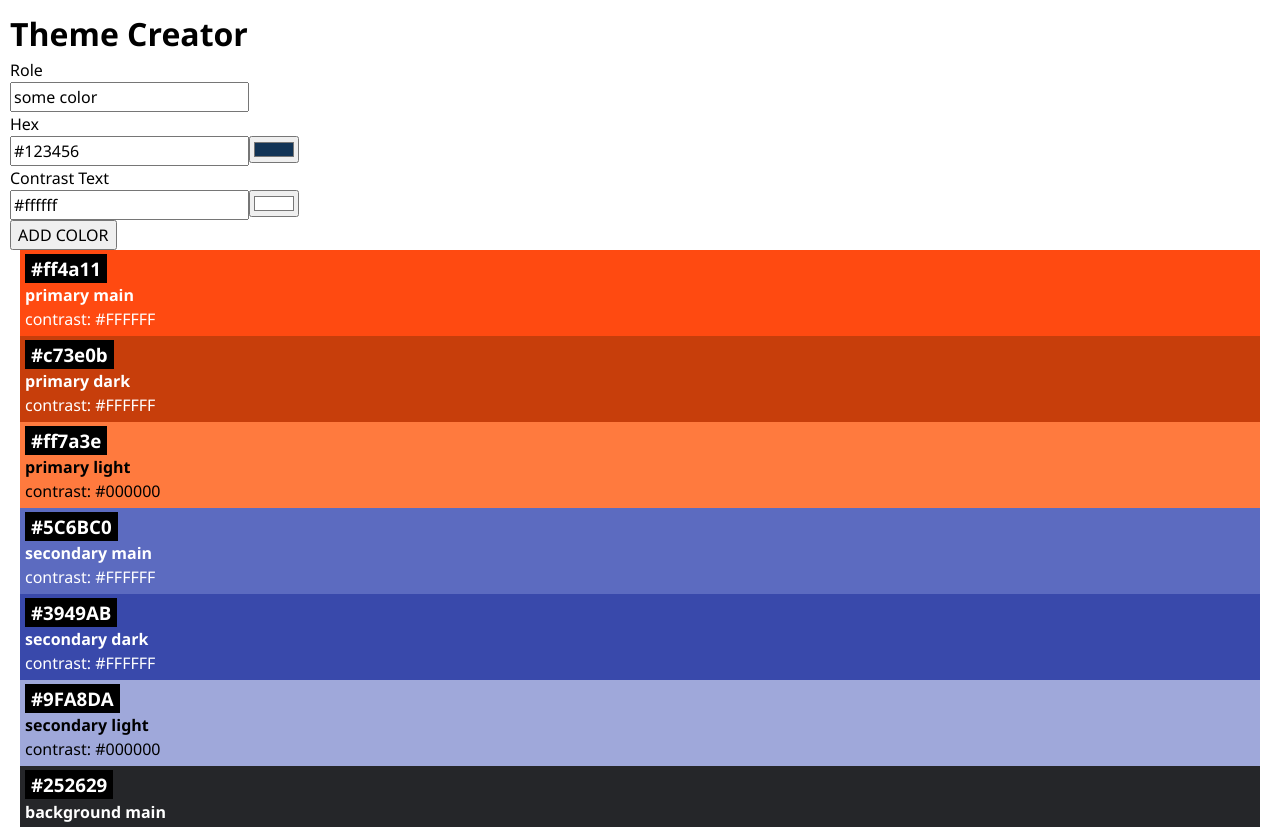
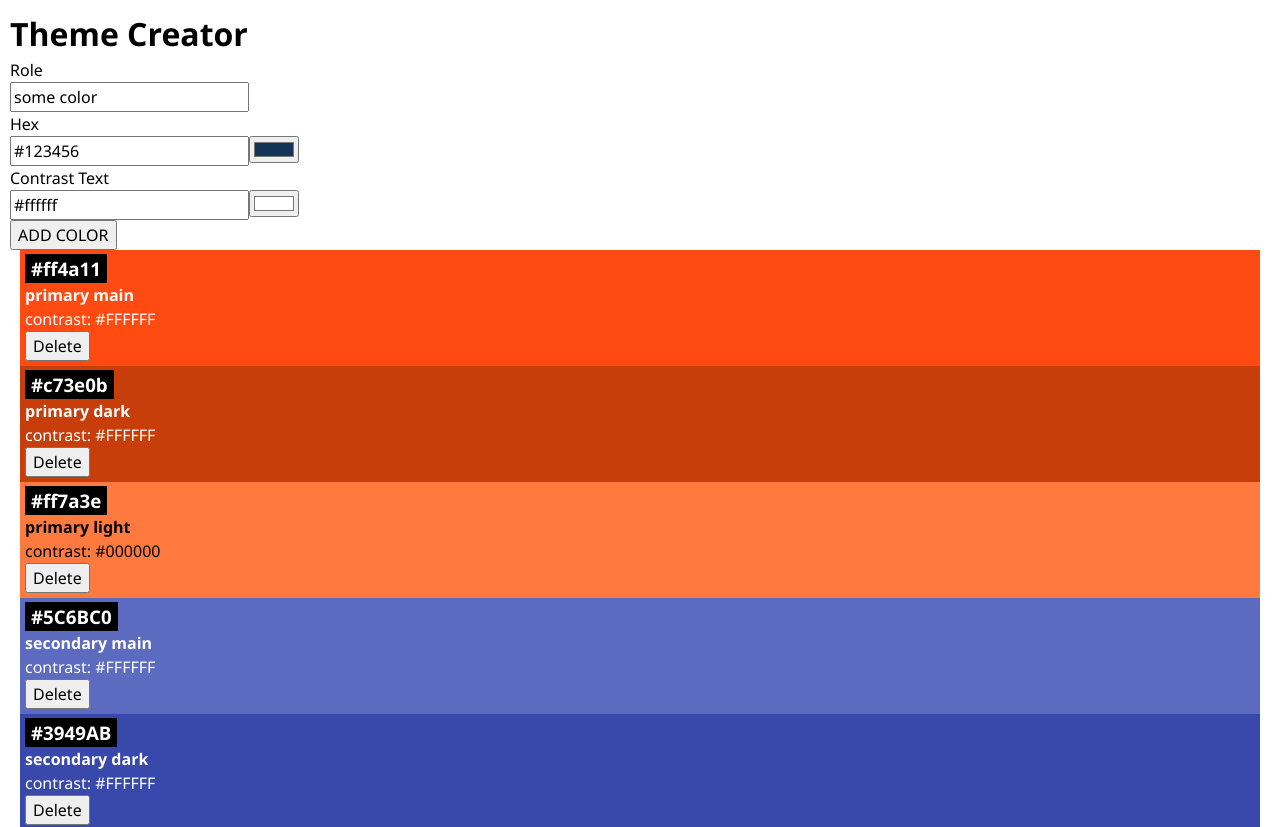
Before and after one commit to FelixNeumayr/theme-creator, a React (Vite) app: page / in a window 1280 px wide. Shown: the top 827 px of the page. Built offline with nearby package versions, Linux system fonts and the light colour scheme.

Commit message:
add visual delete button and followup question

```diff
--- a/src/App.jsx
+++ b/src/App.jsx
@@ -5,20 +5,26 @@ import "./App.css";
 import ColorForm from "./Components/Color/form/ColorForm";
 import { useState } from "react";
 import { uid } from "uid";
+import { DeleteButton } from "./Components/Color/color/Color";
 
 function App() {
   const [colors, setColors] = useState(initialColors);
 
-  function handleSubmitColor(data){
-    setColors([{id: uid(), ...data}, ...colors]);
+  function handleSubmitColor(data) {
+    setColors([{ id: uid(), ...data }, ...colors]);
+  }
 
-  }
+  // function handleDelete(){
+  //   console.log("wird gelöscht");
+  // }   wie gehts weiter, wenn ich auf delete und delete bestätigen drücke?
+
+
 
 
   return (
     <>
       <h1>Theme Creator</h1>
-      <ColorForm onSubmitColor={handleSubmitColor}/>
+      <ColorForm onSubmitColor={handleSubmitColor} />
       {colors.map((color) => (
         <Color key={color.id} color={color} />
       ))}
--- a/src/Components/Color/color/Color.jsx
+++ b/src/Components/Color/color/Color.jsx
@@ -1,4 +1,5 @@
 import "./Color.css";
+import { useState } from "react";
 
 export default function Color({ color }) {
   return (
@@ -12,6 +13,43 @@ export default function Color({ color }) {
       <h3 className="color-card-headline">{color.hex}</h3>
       <h4>{color.role}</h4>
       <p>contrast: {color.contrastText}</p>
+      <DeleteButton  />
     </div>
   );
 }
+
+export function DeleteButton() {
+  const [remove, setRemove] = useState(false);
+
+  function handleClick() {
+    setRemove(true);
+    console.log(remove);
+  }
+
+
+
+
+function handleDecision(event){
+event.target.id === "cancel" ? setRemove(false) : console.log("wird gelöscht") /* ??? */;
+}
+
+
+
+  return (
+    <div>
+      {remove ? (
+        <div>
+          <p>Are you sure you want to delete?</p>
+          <button id="cancel" onClick={handleDecision}>Cancel</button>
+          <button id="delete" onClick={handleDecision}>Delete</button>
+        </div>
+      ) : (
+        <div>
+          <button onClick={handleClick}>Delete</button>
+        </div>
+      )}
+    </div>
+  );
+}
+
+//
```
